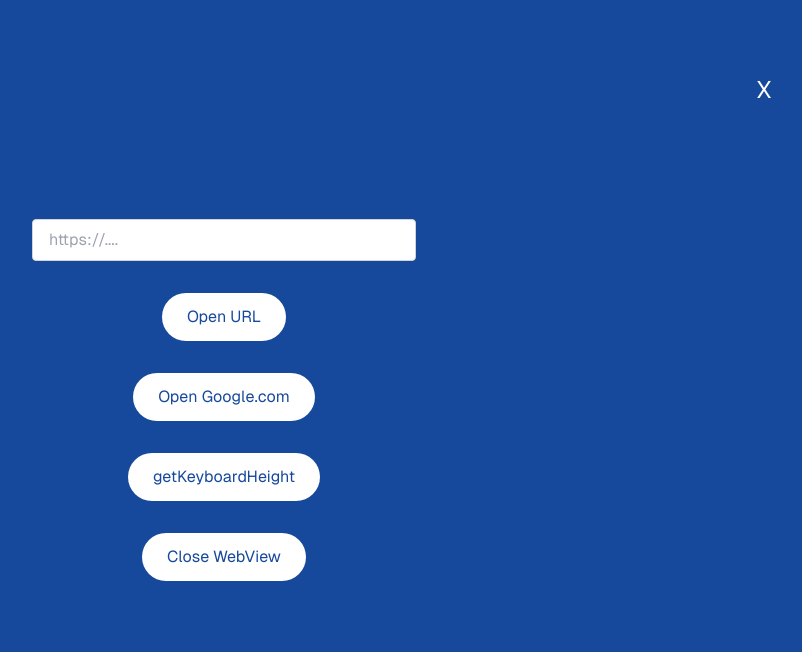
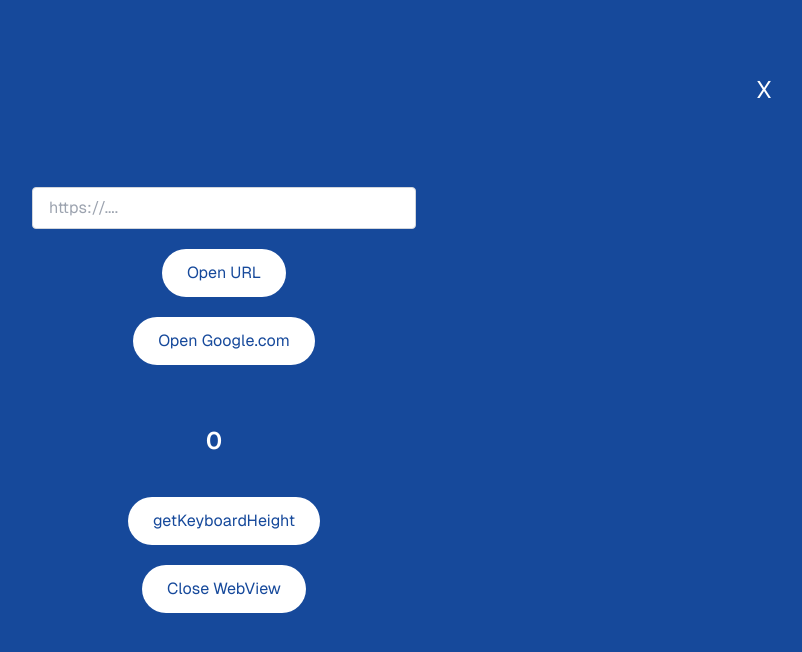
Before and after one commit to Ftittawat/jsbridge-is-working, a Next.js app: page / in a window 1280 px wide. Shown: the top 652 px of the page, without its empty margins (416-1218 px from the left). Built offline with nearby package versions, Linux system fonts and the light colour scheme.

Commit message:
Add getKeyboardHeight call back

```diff
--- a/src/app/page.tsx
+++ b/src/app/page.tsx
@@ -1,5 +1,5 @@
 'use client'
-import { useState } from "react";
+import { useEffect, useState } from "react";
 
 declare global {
   interface Window {
@@ -22,6 +22,7 @@ declare global {
 
 export default function Home() {
   const [inputText, setInputText] = useState("")
+  const [height, setHeight] = useState("0")
 
   const handleInputChange = (event: React.ChangeEvent<HTMLInputElement>) => {
     setInputText(event.target.value)
@@ -51,6 +52,13 @@ export default function Home() {
     }
   }
 
+  useEffect(() => {
+    (window as any).getKeyboardHeight = (result: string) => {
+      setHeight(result)
+      console.log("Result: ", result);
+    };
+}, []);
+
   return (
     <div className="grid grid-rows-[20px_1fr_20px] items-center justify-items-center min-h-screen h-full p-8 pt-16 pb-20 gap-16 sm:p-20 font-[family-name:var(--font-geist-sans)]">
       <header
@@ -63,7 +71,7 @@ export default function Home() {
           X
         </button>
       </header>
-      <main className="flex flex-col gap-8 row-start-2 items-center w-full">
+      <main className="flex flex-col gap-5 row-start-2 items-center w-full">
         {/* <div className="flex gap-4 items-center flex-col sm:flex-row">
           <h1 className="font-poppins font-semibold text-white text-4xl text-end p-5 pb-2 pr-10 leading-[4rem]">
             <span className="text-4xl max-lg:text-2xl">JsBridge is Working</span>
@@ -93,6 +101,11 @@ export default function Home() {
           >
             Open Google.com
           </button>
+        </div>
+        <div className="flex gap-1 items-center flex-col sm:flex-row">
+          <h1 className="font-poppins font-semibold text-white text-4xl text-end p-5 pb-2 pr-10 leading-[4rem]">
+            <span className="text-2xl max-lg:text-xl">{height}</span>
+          </h1>
         </div>
         <div className="flex gap-4 items-center flex-col sm:flex-row">
           <button
```
